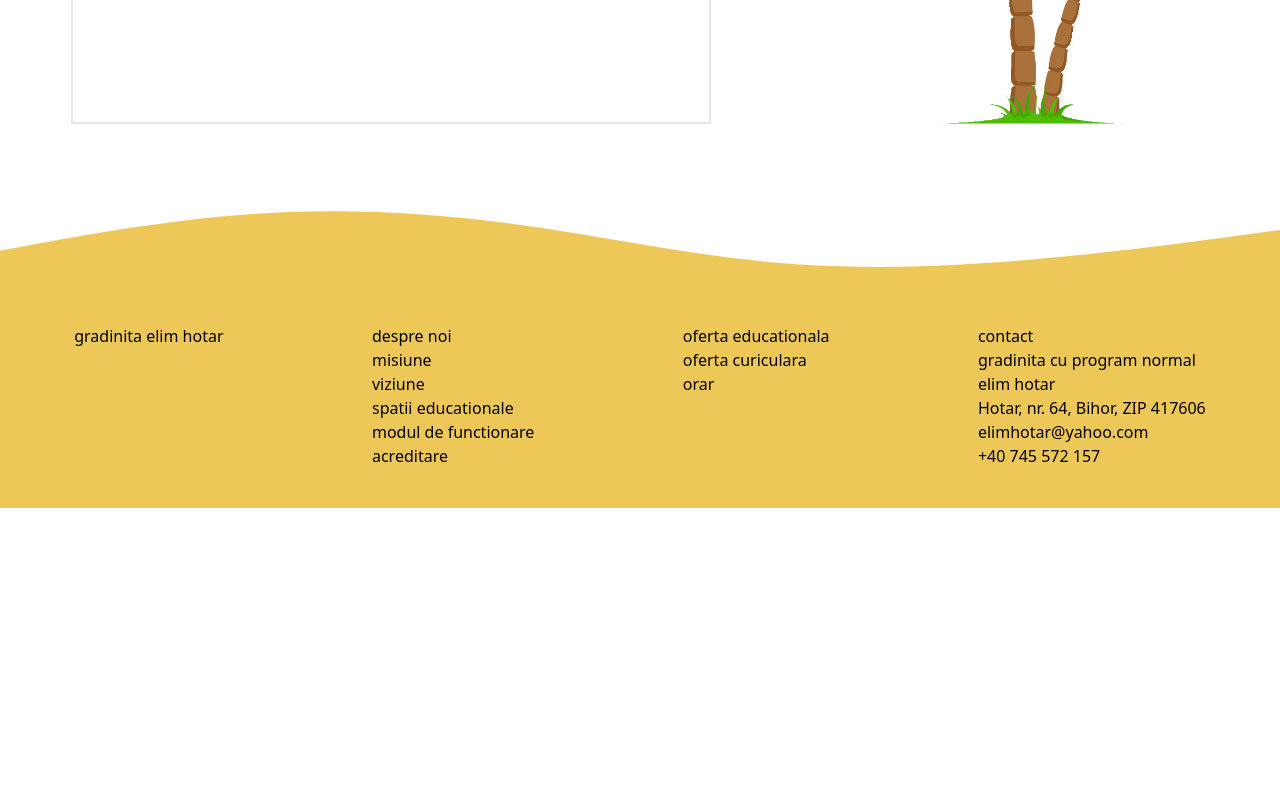
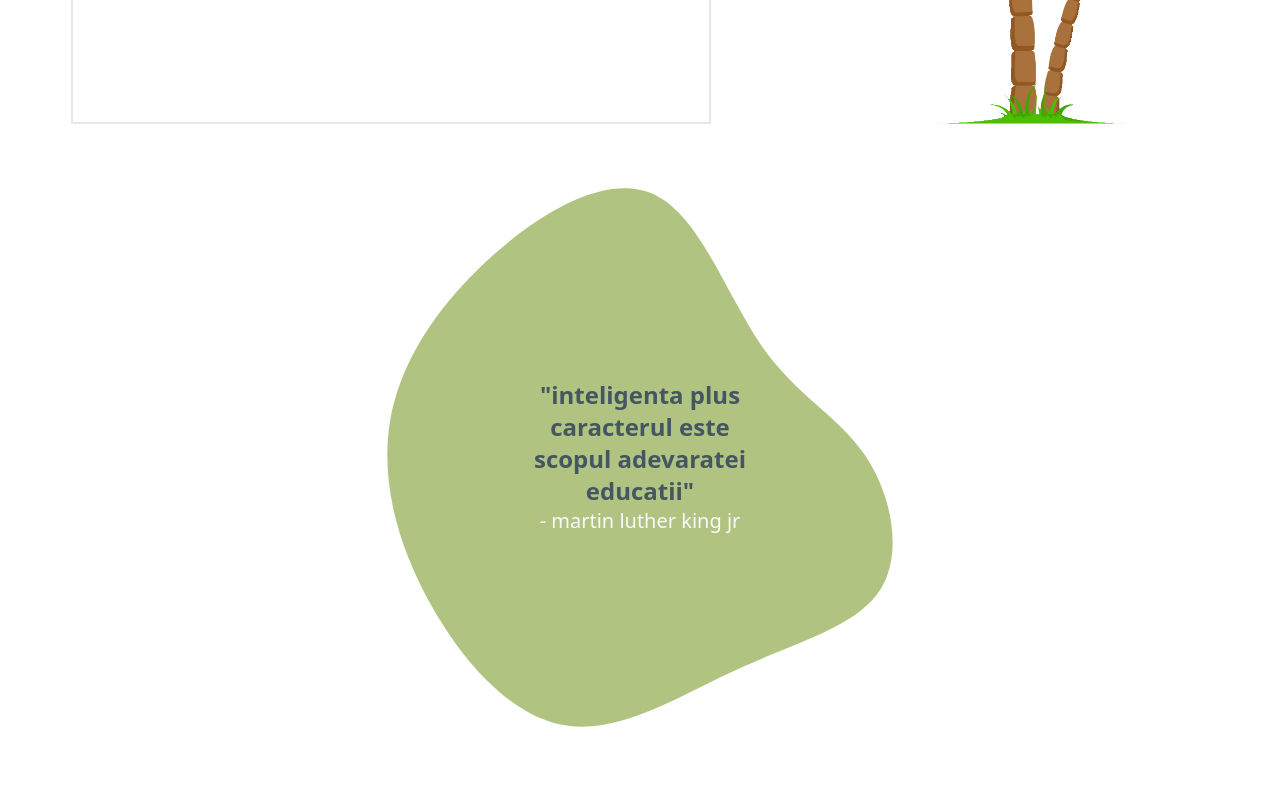
Before and after one commit to DenisWithOneN/gradi-elim, a Vue app: page / in a window 1280 px wide. Shown: the part 460-1260 px from the top of the page. Before the commit the page ends 968 px from the top, so only its background shows below. Built offline with nearby package versions, Linux system fonts and the light colour scheme.

Commit message:
integrated quote section

```diff
--- /dev/null
+++ b/src/components/home/Quote.vue
@@ -0,0 +1,7 @@
+<script setup></script>
+<template>
+    <div class="fillblob flex flex-col items-center justify-center">
+        <p class="w-60 text-center text-darkblue text-2xl font-semibold">"inteligenta plus caracterul este scopul adevaratei educatii"</p>
+        <p class="text-white text-xl">- martin luther king jr</p>
+    </div>
+</template>
--- a/src/pages/HomePage.vue
+++ b/src/pages/HomePage.vue
@@ -2,11 +2,13 @@
 import Navbar from "../components/general/Navbar.vue";
 import Footer from "../components/general/Footer.vue";
 import Hero from "../components/home/Hero.vue";
+import Quote from "../components/home/Quote.vue";
 </script>
 <template>
   <body class="min-h-screen flex flex-col justify-between">
     <Navbar></Navbar>
     <Hero></Hero>
+    <Quote></Quote>
     <Footer></Footer>
   </body>
 </template>
--- a/src/style.css
+++ b/src/style.css
@@ -19,8 +19,12 @@
     background-image: url("src/assets/svg/footer.svg");
   }
 
+  .fillblob {
+    background-image: url("src/assets/svg/fillblob.svg");
+    background-size: cover;
+    background-position: center;
+    background-repeat: no-repeat;
+    aspect-ratio:1920/1000;
 
 
-  .fillblobl {
-    background-image: url("src/assets/svg/fillblobl.svg");
   }
```
Also changed, not shown: src/assets/svg/fillblob.svg (added), src/assets/svg/hero_background_waves.svg.
